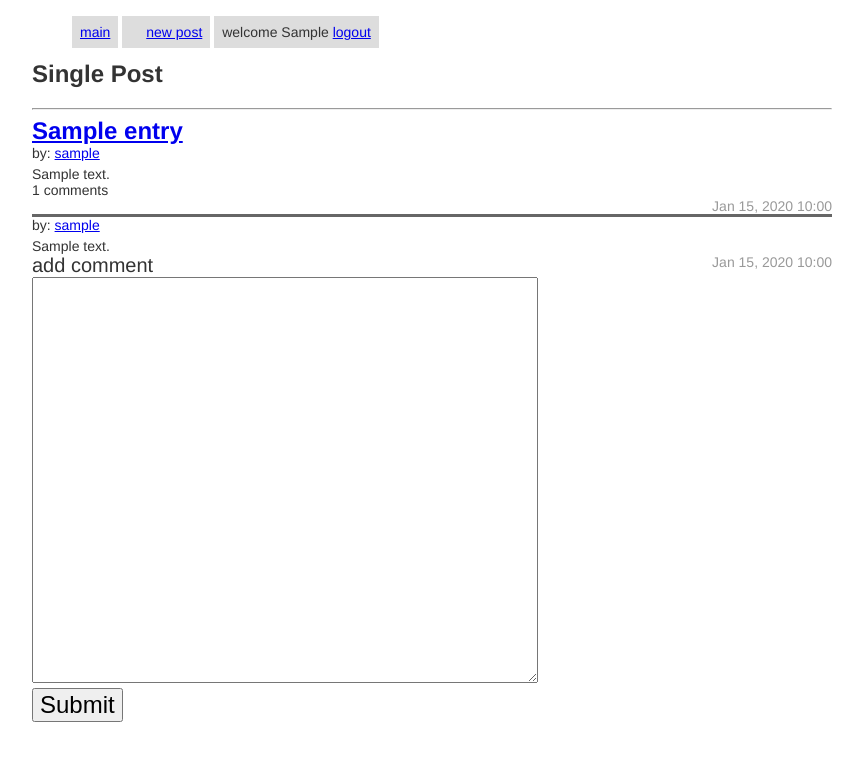
After one commit to r987r/blog-rahul, a Python web app: template templates/onepost.html in a window 1280 px wide. The commit adds this page. Shown: the top 761 px of the page, without its empty margins (208-1071 px from the left). Run offline with Jinja, Linux system fonts and the light colour scheme; the template is opened without the code that fills it: most values are stand-ins (such as "Sample title", 1, 10 or a date in 2020).

Commit message:
get initial implementation of comments working

```diff
--- a/css/main.css
+++ b/css/main.css
@@ -75,8 +75,14 @@ input[type=submit] {
     font-weight: bold;
 }
 
+.post-comment {
+    float: left;
+    left: 0px;
+    bottom: 0px;
+}
+
 .post-date {
-    position: absolute;
+    float: right;
     right: 0px;
     bottom: 0px;
     color: #999;
--- a/main.py
+++ b/main.py
@@ -3,12 +3,14 @@ import users
 import blog
 
 app = webapp2.WSGIApplication([
+    webapp2.Route(r'/u/<u:\w+>', handler=blog.UserHandler, name='usermain'),
+    webapp2.Route(r'/uid/<uid:\d+>', handler=blog.OnePostHandler, name='singlepost'),
     webapp2.Route(r'/', handler=blog.MainHandler, name='main'),
     webapp2.Route(r'/signup', handler=users.SignUpHandler, name='signup'),
     webapp2.Route(r'/login', handler=users.LoginHandler, name='login'),
     webapp2.Route(r'/logout', handler=users.LogoutHandler, name='logout'),
     webapp2.Route(r'/welcome', handler=users.WelcomeHandler, name='welcomehandler'),
     webapp2.Route(r'/newpost', handler=blog.NewPostHandler, name='newpost'),
-    webapp2.Route(r'/#\?.+', handler=blog.MainHandler, name='querymain'),
+
 
 ], debug=True)
--- a/templates/base.html
+++ b/templates/base.html
@@ -2,7 +2,7 @@
 
 <html>
     <head>
-      <link type="text/css" rel="stylesheet" href="css/main.css" />
+      <link type="text/css" rel="stylesheet" href="/css/main.css" />
       <title>{% block title %}{% endblock %}</title>
 
     </head>
--- /dev/null
+++ b/templates/onepost.html
@@ -0,0 +1,20 @@
+{% extends "base.html" %}
+
+{% block title %}Single Post{% endblock %}
+
+{% block content %}
+    <h2>Single Post</h2>
+    {% include 'post.html' %}
+      {% for comment in comments %}
+      <div class = "post-author">by: <a href="/u/{{comment.username}}">{{comment.username}}</a></div>
+      <div class = "post-content">{{comment.comment | safe}}</div>
+      <div class = "post-date">{{comment.created.strftime("%b %d, %Y %H:%M")}}</div>
+      {% endfor %}
+    <form method="post">
+      <label>
+      <div>add comment</div>
+          <textarea name="sub_comment"></textarea>
+      </label>
+      <div class="error">{{error}}</div>
+    <input type="submit">
+{% endblock %}
--- /dev/null
+++ b/templates/post.html
@@ -0,0 +1,11 @@
+<hr>
+    <div class ="post-heading">
+      <div class = "post-title"><a href="/uid/{{entry.key().id()}}">{{entry.subject}}</a></div>
+      <div class = "post-author">by: <a href="/u/{{entry.username}}">{{entry.username}}</a></div>
+      <div class = "post-content">{{entry.content | safe}}</div>
+      <div class = "post-comments">{{entry.comments|length}} comments</div>
+      <div class = "post-date">{{entry.created.strftime("%b %d, %Y %H:%M")}}</div>
+      <div id = "post_extension">{% block post_extension %}{% endblock %}</div>
+      <br>
+    </div>
+</hr>
```
Also changed, not shown: blog.py (+35 -11 lines), templates/main.html (+1 -9 lines).
